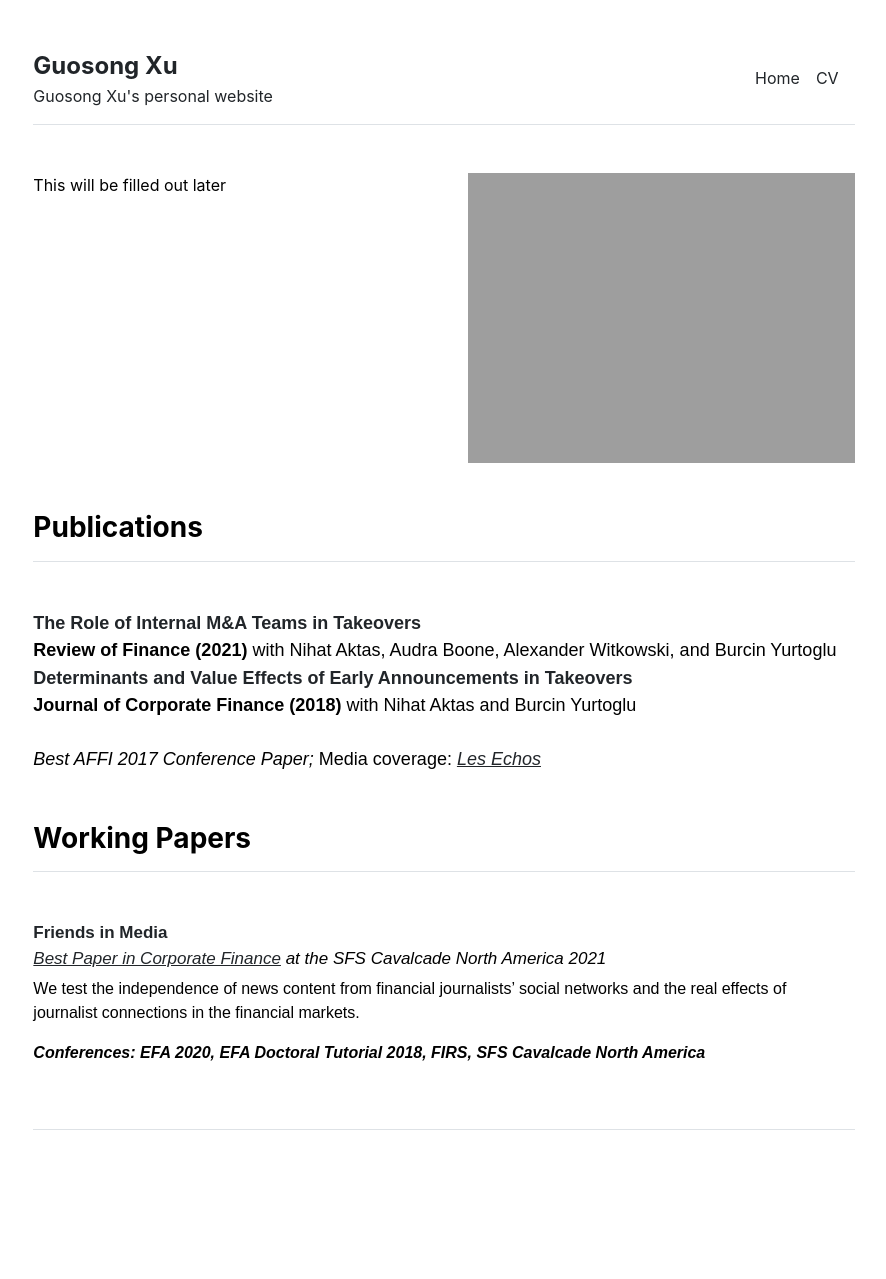
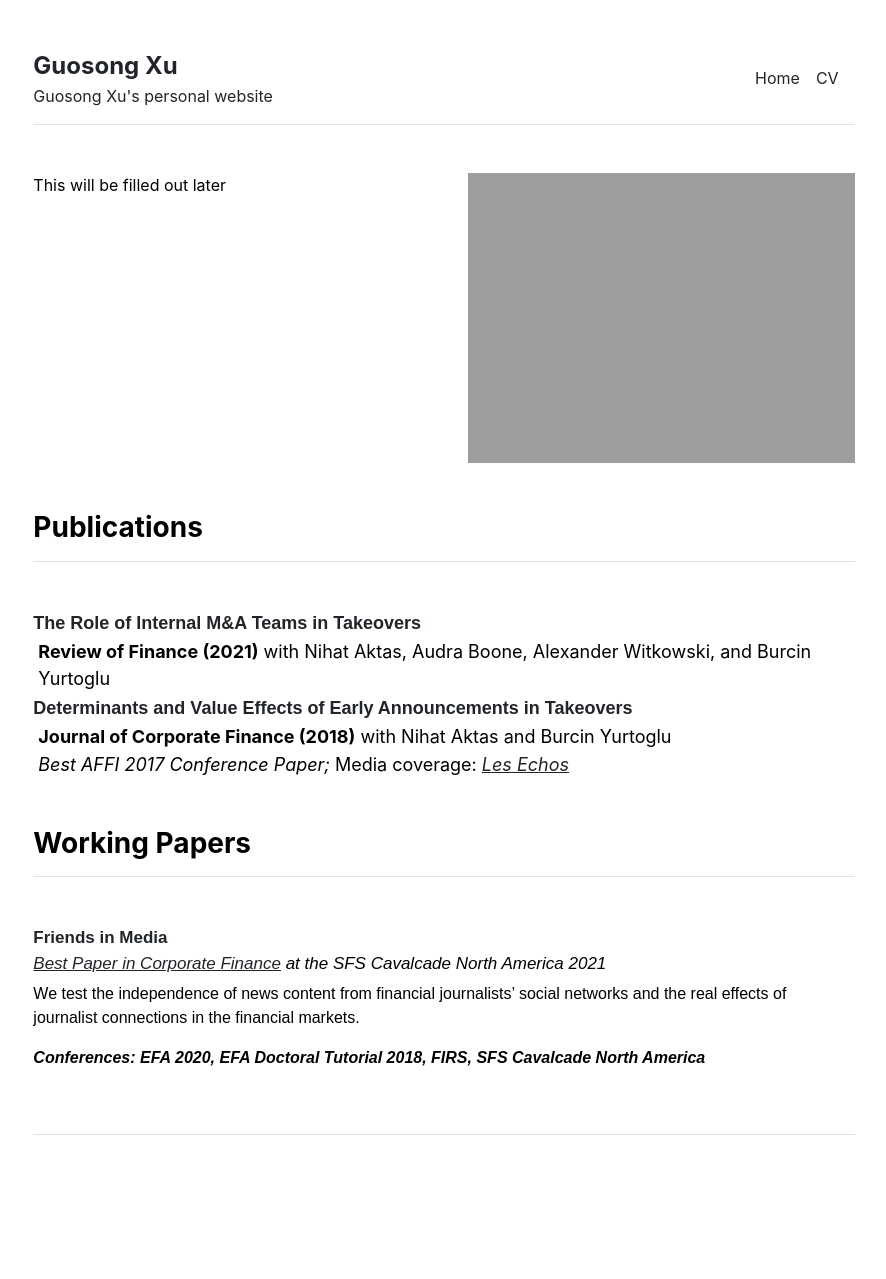
Before and after one commit to guosongxu/guosongxu.github.io, a Jekyll site: the page built from index.md, in a window 1280 px wide. Shown: the whole page, without its empty margins (196-1082 px from the left). Built offline with Jekyll 4.4.1, drawn with Linux system fonts in a browser that asks for light colours.

Commit message:
Update home.html

```diff
--- a/_layouts/home.html
+++ b/_layouts/home.html
@@ -14,12 +14,12 @@
 <div class="row g-5 mb-5">
   <div class="col-md-12">
     <h3 class="fw-bold border-bottom pb-3 mb-5">Publications</h3>
-    <p style="font-family:arial, 'MS Sans Serif', arial;font-size:18px;margin-bottom:1px;"><strong><a href="https://papers.ssrn.com/sol3/papers.cfm?abstract_id=3140400" target="_blank" rel="noreferrer noopener" aria-label=" (opens in a new tab)" style="text-decoration:none;">The Role of Internal M&amp;A Teams in Takeovers</a>
-      <br>Review of Finance (2021)</strong>  with Nihat Aktas, Audra Boone, Alexander Witkowski, and Burcin Yurtoglu </br></p>
+    <p style="font-family:arial, 'MS Sans Serif', arial;font-size:18px;margin-bottom:1px;"><strong><a href="https://papers.ssrn.com/sol3/papers.cfm?abstract_id=3140400" target="_blank" rel="noreferrer noopener" aria-label=" (opens in a new tab)" style="text-decoration:none;">The Role of Internal M&amp;A Teams in Takeovers</a></p>
+    <p style="font-size:18px;margin-bottom:3px;margin-left:5px">Review of Finance (2021)</strong>  with Nihat Aktas, Audra Boone, Alexander Witkowski, and Burcin Yurtoglu</p>
 
-    <p style="font-family:arial, 'MS Sans Serif', arial;font-size:18px;margin-bottom:1px;"><strong><a href="https://papers.ssrn.com/sol3/papers.cfm?abstract_id=2874336" target="_blank" rel="noreferrer noopener" aria-label=" (opens in a new tab)" style="text-decoration:none;">Determinants and Value Effects of Early Announcements in Takeovers</a>
-      <br>Journal of Corporate Finance (2018)</strong>  with Nihat Aktas and&nbsp;Burcin Yurtoglu </br>
-      <br><em>Best AFFI 2017 Conference Paper;&nbsp;</em>Media coverage:&nbsp;<em><a rel="noreferrer noopener" href="https://www.lesechos.fr/18/01/2017/LesEchos/22364-135-ECH_opa---quand-les-predateurs-rompent-la-loi-du-silence.htm" target="_blank">Les Echos</a>&nbsp;</em></br></p>
+    <p style="font-family:arial, 'MS Sans Serif', arial;font-size:18px;margin-bottom:1px;"><strong><a href="https://papers.ssrn.com/sol3/papers.cfm?abstract_id=2874336" target="_blank" rel="noreferrer noopener" aria-label=" (opens in a new tab)" style="text-decoration:none;">Determinants and Value Effects of Early Announcements in Takeovers</a></p>
+    <p style="font-size:18px;margin-bottom:1px;margin-left:5px">Journal of Corporate Finance (2018)</strong>  with Nihat Aktas and&nbsp;Burcin Yurtoglu </p>
+    <p style="font-size:18px;margin-bottom:1px;margin-left:5px"><em>Best AFFI 2017 Conference Paper;&nbsp;</em>Media coverage:&nbsp;<em><a rel="noreferrer noopener" href="https://www.lesechos.fr/18/01/2017/LesEchos/22364-135-ECH_opa---quand-les-predateurs-rompent-la-loi-du-silence.htm" target="_blank">Les Echos</a>&nbsp;</em></p>
   </div>
 </div>
 
```
